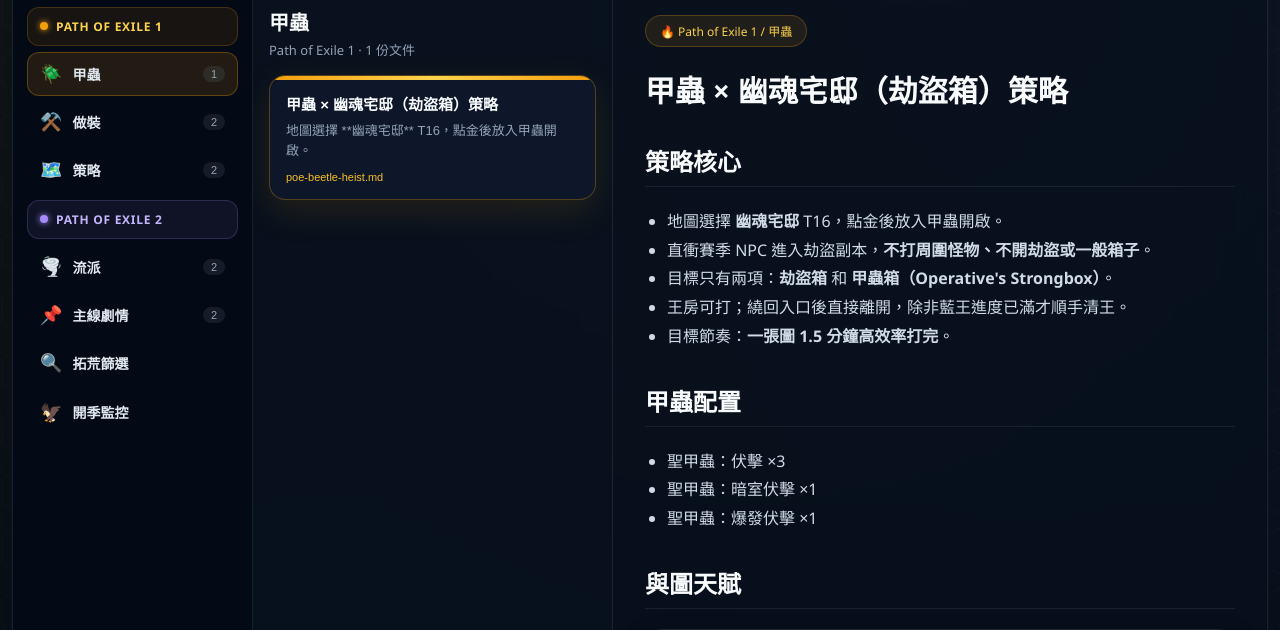
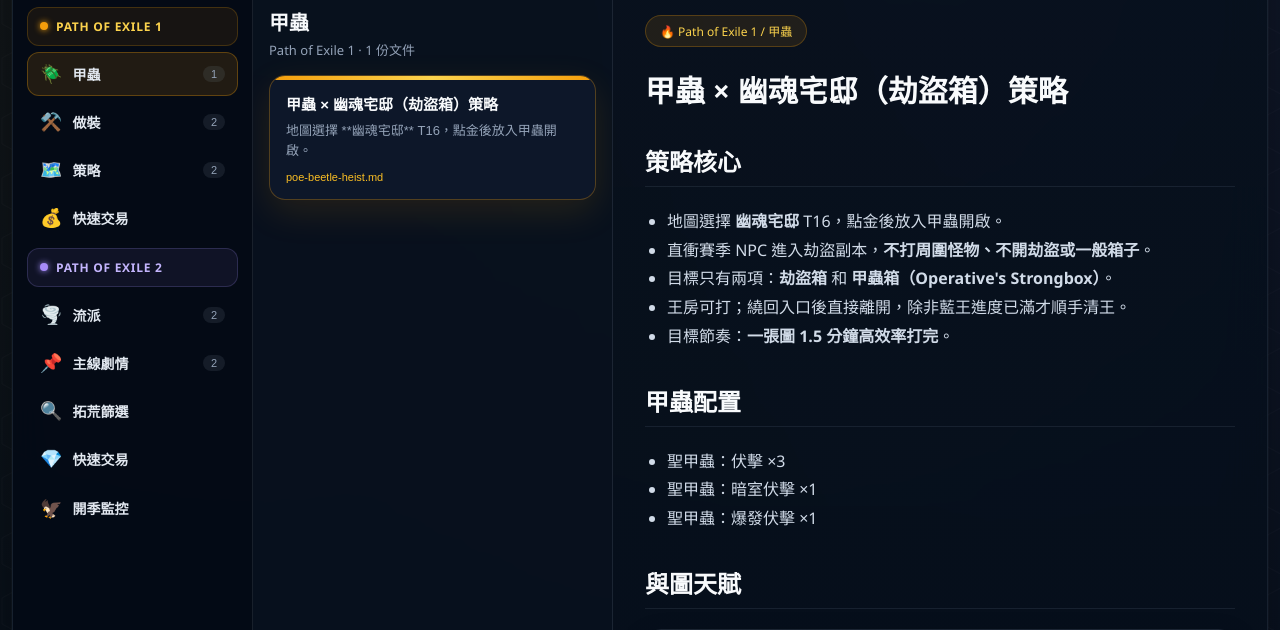
Before and after one commit to loyc1224/poe_web, a Flask app: page / in a window 1280 px wide. Shown: the part 199-829 px from the top of the page. Run offline with Flask 3, Linux system fonts and the light colour scheme.

Commit message:
新增快速交易功能
- 建立 trade_links.json 配置文件管理交易連結
- 支援 POE1 和 POE2 分別管理
- 新增側邊欄快速交易按鈕
- 新增交易連結卡片面板
- 第一個項目：阿德爾的符文（綠色符文）
- 點擊即可開啟台服交易網站搜尋頁面

```diff
--- a/web/app.py
+++ b/web/app.py
@@ -1,6 +1,7 @@
 import threading
 from concurrent.futures import ThreadPoolExecutor, TimeoutError as FutureTimeout
 from pathlib import Path
+import json
 
 import markdown
 from flask import Flask, render_template, Response, request, abort
@@ -111,10 +112,23 @@ def load_games() -> list[dict[str, object]]:
     return games
 
 
+def load_trade_links() -> dict:
+    """載入快速交易連結配置"""
+    trade_links_file = CONTENT_DIR / "trade_links.json"
+    if not trade_links_file.exists():
+        return {"poe1": [], "poe2": []}
+    try:
+        with open(trade_links_file, "r", encoding="utf-8") as f:
+            return json.load(f)
+    except Exception:
+        return {"poe1": [], "poe2": []}
+
+
 @app.route("/")
 def home():
     games = load_games()
-    return render_template("index.html", games=games)
+    trade_links = load_trade_links()
+    return render_template("index.html", games=games, trade_links=trade_links)
 
 
 @app.route("/health")
--- /dev/null
+++ b/web/content/trade_links.json
@@ -0,0 +1,14 @@
+{
+  "poe2": [
+    {
+      "id": "rune_aldur",
+      "name": "阿德爾的符文",
+      "name_en": "Rune of Aldur",
+      "category": "通貨",
+      "url": "https://pathofexile.tw/trade2/search/poe2/%E9%98%BF%E5%BE%B7%E7%88%BE%E7%9A%84%E7%AC%A6%E6%96%87/Ypp5ZdgFY",
+      "icon": "/static/images/trade/rune_aldur.png",
+      "description": "綠色符文，用於製作"
+    }
+  ],
+  "poe1": []
+}
--- a/web/templates/index.html
+++ b/web/templates/index.html
@@ -531,12 +531,26 @@
                 <span class="category-name">拓荒篩選</span>
               </span>
             </button>
+            <button class="category-button poe2-cat" type="button" data-category-target="poe2-trade">
+              <span class="cat-icon">💎</span>
+              <span class="category-label-row">
+                <span class="category-name">快速交易</span>
+              </span>
+            </button>
             <a class="category-button poe2-cat" href="/monitor" style="text-decoration:none">
               <span class="cat-icon">🦅</span>
               <span class="category-label-row">
                 <span class="category-name">開季監控</span>
               </span>
             </a>
+            {% endif %}
+            {% if game.id == 'poe1' %}
+            <button class="category-button poe1-cat" type="button" data-category-target="poe1-trade">
+              <span class="cat-icon">💰</span>
+              <span class="category-label-row">
+                <span class="category-name">快速交易</span>
+              </span>
+            </button>
             {% endif %}
           </div>
           {% endfor %}
@@ -581,6 +595,46 @@
                   <div class="doc-meta">拓荒 / 找裝備用</div>
                 </div>
               </button>
+            </div>
+          </div>
+          <!-- POE2 快速交易 -->
+          <div class="category-panel" data-category-panel="poe2-trade" style="display:none">
+            <h2 class="list-heading">💎 快速交易</h2>
+            <p class="list-subheading">Path of Exile 2 &middot; {{ trade_links.poe2|length }} 個常用交易連結</p>
+            <div class="card-list">
+              {% for item in trade_links.poe2 %}
+              <a href="{{ item.url }}" target="_blank" class="doc-card poe2-card" style="text-decoration:none;cursor:pointer;">
+                <div class="doc-card-accent"></div>
+                <div class="doc-card-body">
+                  <h3>{{ item.name }}</h3>
+                  <p>{{ item.description }}</p>
+                  <div class="doc-meta">{{ item.category }} &middot; 開啟交易網站 ↗</div>
+                </div>
+              </a>
+              {% endfor %}
+              {% if not trade_links.poe2 %}
+              <div class="empty">尚未新增任何交易連結</div>
+              {% endif %}
+            </div>
+          </div>
+          <!-- POE1 快速交易 -->
+          <div class="category-panel" data-category-panel="poe1-trade" style="display:none">
+            <h2 class="list-heading">💰 快速交易</h2>
+            <p class="list-subheading">Path of Exile 1 &middot; {{ trade_links.poe1|length }} 個常用交易連結</p>
+            <div class="card-list">
+              {% for item in trade_links.poe1 %}
+              <a href="{{ item.url }}" target="_blank" class="doc-card poe1-card" style="text-decoration:none;cursor:pointer;">
+                <div class="doc-card-accent"></div>
+                <div class="doc-card-body">
+                  <h3>{{ item.name }}</h3>
+                  <p>{{ item.description }}</p>
+                  <div class="doc-meta">{{ item.category }} &middot; 開啟交易網站 ↗</div>
+                </div>
+              </a>
+              {% endfor %}
+              {% if not trade_links.poe1 %}
+              <div class="empty">尚未新增任何交易連結</div>
+              {% endif %}
             </div>
           </div>
         {% endif %}
```
Also changed, not shown: 6 other files.
